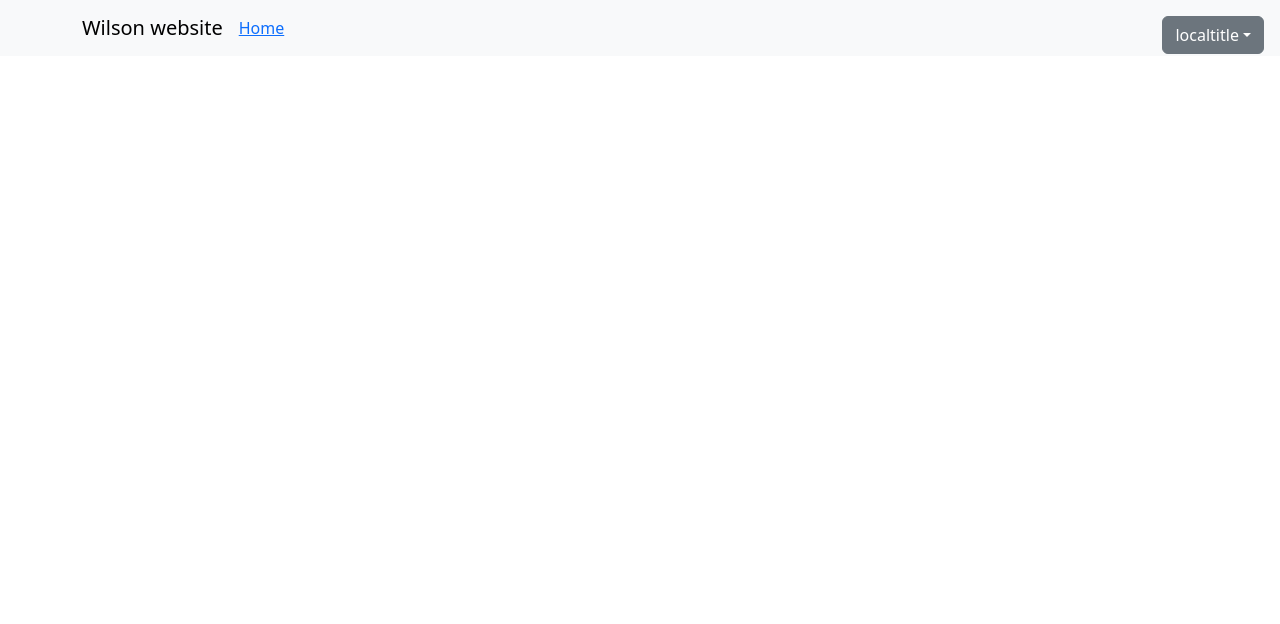
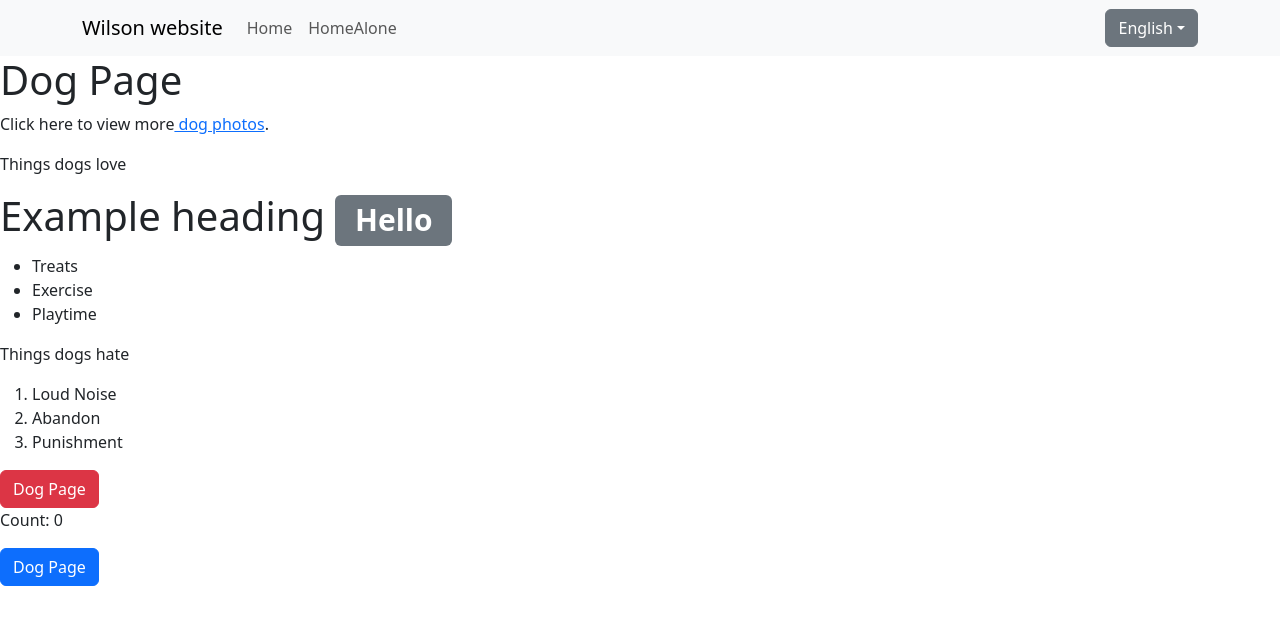
Before and after one commit to WilsonLaw23/react-demo, a React (Create React App) app: page /home-alone in a window 1280 px wide. Shown: the top 624 px of the page. Built offline with nearby package versions, Linux system fonts and the light colour scheme; the HTML template or start-up script is replaced by a standard one.

Commit message:
Working but not formated

```diff
--- a/src/App.js
+++ b/src/App.js
@@ -1,4 +1,5 @@
 import Home from "./pages/Home";
+import HomeAlone from "./pages/HomeAlone";
 import './App.css';
 import 'bootstrap/dist/css/bootstrap.min.css';
 import Navbar from './components/Navbar';
@@ -6,15 +7,18 @@ import { Route, Routes } from 'react-router-dom';
 
 function App() {
   return(
+
     <>
-  <Navbar />
+    <Navbar />
     <div className='cotainer'>
       <Routes>
-        <Route path='Home' element={<Home />} />
+        <Route path='home' element={<Home />} />
+        <Route path='home-alone' element={<HomeAlone />} />
       </Routes>
+    </div>
 
-    </div>
-  </>
+    </>
+
   );
 }
 
--- /dev/null
+++ b/src/components/IntlProviderWrapper.js
@@ -0,0 +1,23 @@
+import React, { useContext } from 'react';
+import '../App.css';
+import 'bootstrap/dist/css/bootstrap.min.css';
+import { IntlProvider } from 'react-intl';
+import { LocalContext } from './wrapper';
+import messages_en_us from '../translations/en-US.json';
+import messages_zh_hk from '../translations/zh-hk.json';
+
+export default function IntlProviderWrapper({children}) {
+  const { locale } = useContext(LocalContext);
+  let lang;
+  if (locale.toLocaleLowerCase() === 'en-us') {
+    lang = messages_en_us;
+  } else {
+    lang = messages_zh_hk;
+  }
+
+  return (
+    <IntlProvider messages={lang} locale={locale}>
+      {children}
+    </IntlProvider>
+  );
+}
--- a/src/components/Navbar.js
+++ b/src/components/Navbar.js
@@ -6,35 +6,36 @@ import { Link } from 'react-router-dom';
 
 function bar() {
   return (
-
     <Navbar expand="lg" className="bg-body-tertiary">
       <Container>
         <Navbar.Brand to="#brand">Wilson website</Navbar.Brand>
-        <Navbar.Toggle aria-controls="basic-navbar-nav" />
+        <Navbar.Toggle aria-controls="navbarScroll" />
+        <Navbar.Collapse id="navbarScroll">
+        <Nav
+            className="me-auto my-2 my-lg-0"
+            style={{ maxHeight: '100px' }}
+            navbarScroll
+        >
+            <Nav.Link href="home">Home</Nav.Link>
+            <Nav.Link href="home-alone">HomeAlone</Nav.Link>
 
-        <Navbar.Collapse id="basic-navbar-nav">
-          <Nav className="me-auto">
-            <Link to="#home">Home</Link>
-
-            <Nav className="position-absolute top-0 end-0 mt-3 me-3 ">
-            <LanguageDropdown />
-            </Nav>
-            </Nav>
+          </Nav>
+        <LanguageDropdown />
         </Navbar.Collapse>
       </Container>
     </Navbar>
   );
 }
 
-function CustomLink({ to, children, ...props }){
-  const path =window.location.pathname
+function CustomLink({ to, children, ...props }) {
+  const path = window.location.pathname;
   return (
-    <li className= {path === to ? "active": ""}>
-      <Link to = {to} { ...props }>
+    <li className={path === to ? 'active' : ''}>
+      <Link to={to} {...props}>
         {children}
       </Link>
-      </li>
-  )
+    </li>
+  );
 }
 
 export default bar;
--- a/src/index.js
+++ b/src/index.js
@@ -5,19 +5,19 @@ import App from './App';
 import reportWebVitals from './reportWebVitals';
 import Wrapper from './components/wrapper';
 import { BrowserRouter } from 'react-router-dom';
-import { IntlProvider } from 'react-intl';
+import IntlProviderWrapper from './components/IntlProviderWrapper';
 
 const root = ReactDOM.createRoot(document.getElementById('root'));
 
 root.render(
   <React.StrictMode>
     <BrowserRouter>
-    <Wrapper>
-    <IntlProvider>
-      <App />
-      </IntlProvider>
+      <Wrapper>
+      <IntlProviderWrapper>
+          <App />
+        </IntlProviderWrapper>
       </Wrapper>
-      </BrowserRouter>
+    </BrowserRouter>
   </React.StrictMode>
 );
 // If you want to start measuring performance in your app, pass a function
--- a/public/index.html
+++ b/src/pages/HomeAlone.js
@@ -1,43 +1,55 @@
-<!DOCTYPE html>
-<html lang="en">
-  <head>
-    <meta charset="utf-8" />
-    <link rel="icon" href="%PUBLIC_URL%/favicon.ico" />
-    <meta name="viewport" content="width=device-width, initial-scale=1" />
-    <meta name="theme-color" content="#000000" />
-    <meta
-      name="description"
-      content="Web site created using create-react-app"
-    />
-    <link rel="apple-touch-icon" href="%PUBLIC_URL%/logo192.png" />
-    <!--
-      manifest.json provides metadata used when your web app is installed on a
-      user's mobile device or desktop. See https://developers.google.com/web/fundamentals/web-app-manifest/
-    -->
-    <link rel="manifest" href="%PUBLIC_URL%/manifest.json" />
-    <!--
-      Notice the use of %PUBLIC_URL% in the tags above.
-      It will be replaced with the URL of the `public` folder during the build.
-      Only files inside the `public` folder can be referenced from the HTML.
+import React, { useContext } from 'react';
+import '../App.css';
+import 'bootstrap/dist/css/bootstrap.min.css';
+import dogimage from '../media/Dog-image.png';
+import ButtonWithCount from '../components/ButtonWithCount';
+import Badge from 'react-bootstrap/Badge';
+import { FormattedMessage, IntlProvider } from 'react-intl';
 
-      Unlike "/favicon.ico" or "favicon.ico", "%PUBLIC_URL%/favicon.ico" will
-      work correctly both with client-side routing and a non-root public URL.
-      Learn how to configure a non-root public URL by running `npm run build`.
-    -->
-    <title>React App</title>
-  </head>
-  <body>
-    <noscript>You need to enable JavaScript to run this app.</noscript>
-    <div id="root"></div>
-    <!--
-      This HTML file is a template.
-      If you open it directly in the browser, you will see an empty page.
+export default function HomeAlone() {
+  const title = 'Dog Page';
 
-      You can add webfonts, meta tags, or analytics to this file.
-      The build step will place the bundled scripts into the <body> tag.
-
-      To begin the development, run `npm start` or `yarn start`.
-      To create a production bundle, use `npm run build` or `yarn build`.
-    -->
-  </body>
-</html>
+  return (
+      <div className="HomeAlone">
+        <h1>
+          <FormattedMessage id="title" defaultMessage="Dog Page" />
+        </h1>
+        <p>
+          Click here to view more{''}
+          <a href="https://www.pexels.com/search/dog/"> dog photos</a>.
+        </p>
+        <p>
+          <FormattedMessage id="dlove" defaultMessage="Things dogs love" />
+        </p>
+        <h1>
+          Example heading <Badge bg="secondary">Hello</Badge>
+        </h1>
+        <ul>
+          <li>
+            <FormattedMessage id="l1" defaultMessage="Treats" />
+          </li>
+          <li>
+            <FormattedMessage id="l2" defaultMessage="Exercise" />
+          </li>
+          <li>
+            <FormattedMessage id="l3" defaultMessage="Playtime" />
+          </li>
+        </ul>
+        <p>
+          <FormattedMessage id="dhate" defaultMessage="Things dogs hate" />
+        </p>
+        <ol>
+          <li>
+            <FormattedMessage id="h1" defaultMessage="Loud Noise" />
+          </li>
+          <li>
+            <FormattedMessage id="h2" defaultMessage="Abandon" />
+          </li>
+          <li>
+            <FormattedMessage id="h3" defaultMessage="Punishment" />
+          </li>
+        </ol>
+        <ButtonWithCount title={title} />
+      </div>
+  );
+}
--- a/src/translations/en.json
+++ b/src/translations/en.json
@@ -1,4 +1,5 @@
 {
+  "localtitle": "English",
   "title" : "Dog Page",
   "dlove" : "Things dogs love",
   "dhate" : "Things dogs hate",
```
Also changed, not shown: 1 other file (tests, documents, lock files or other folders).
